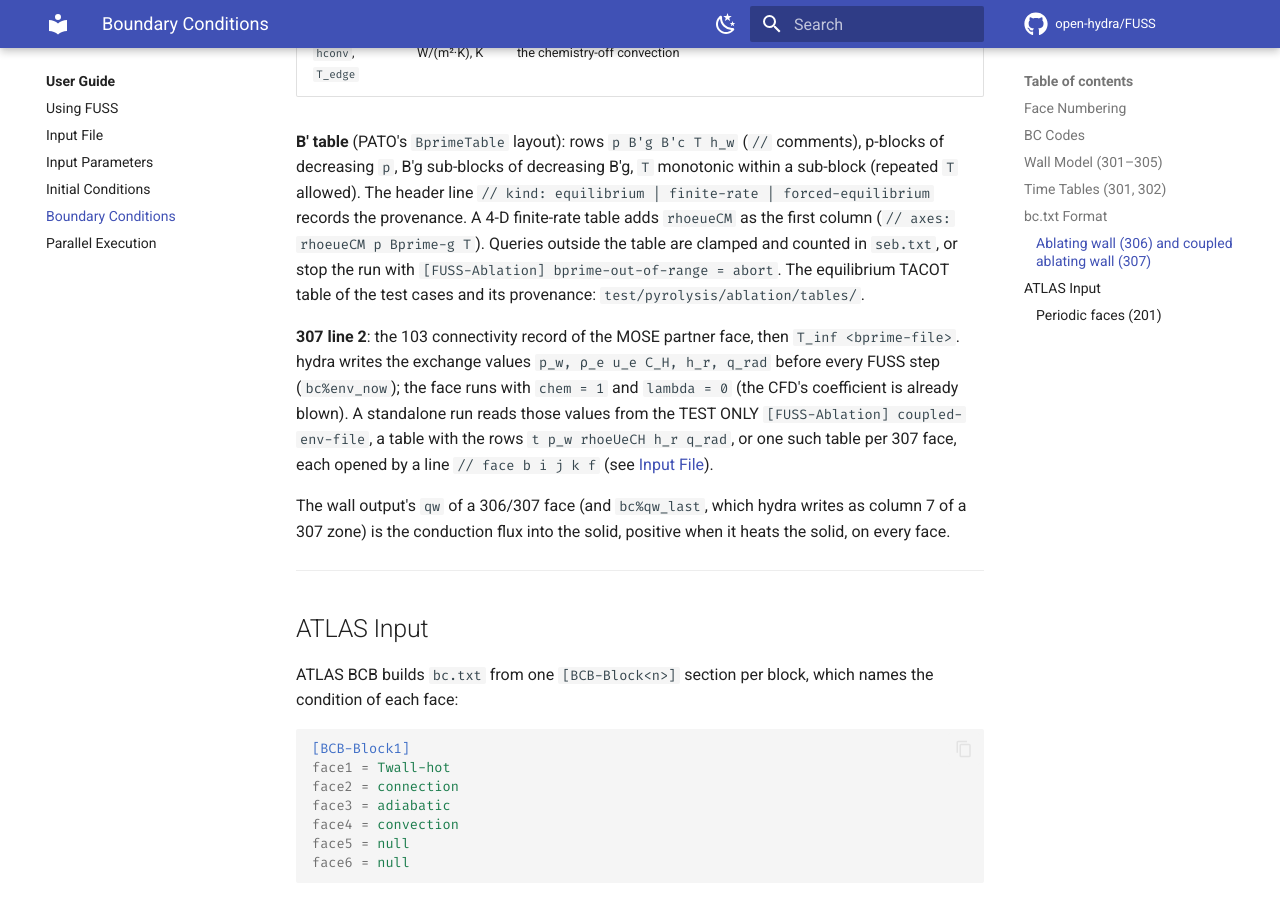
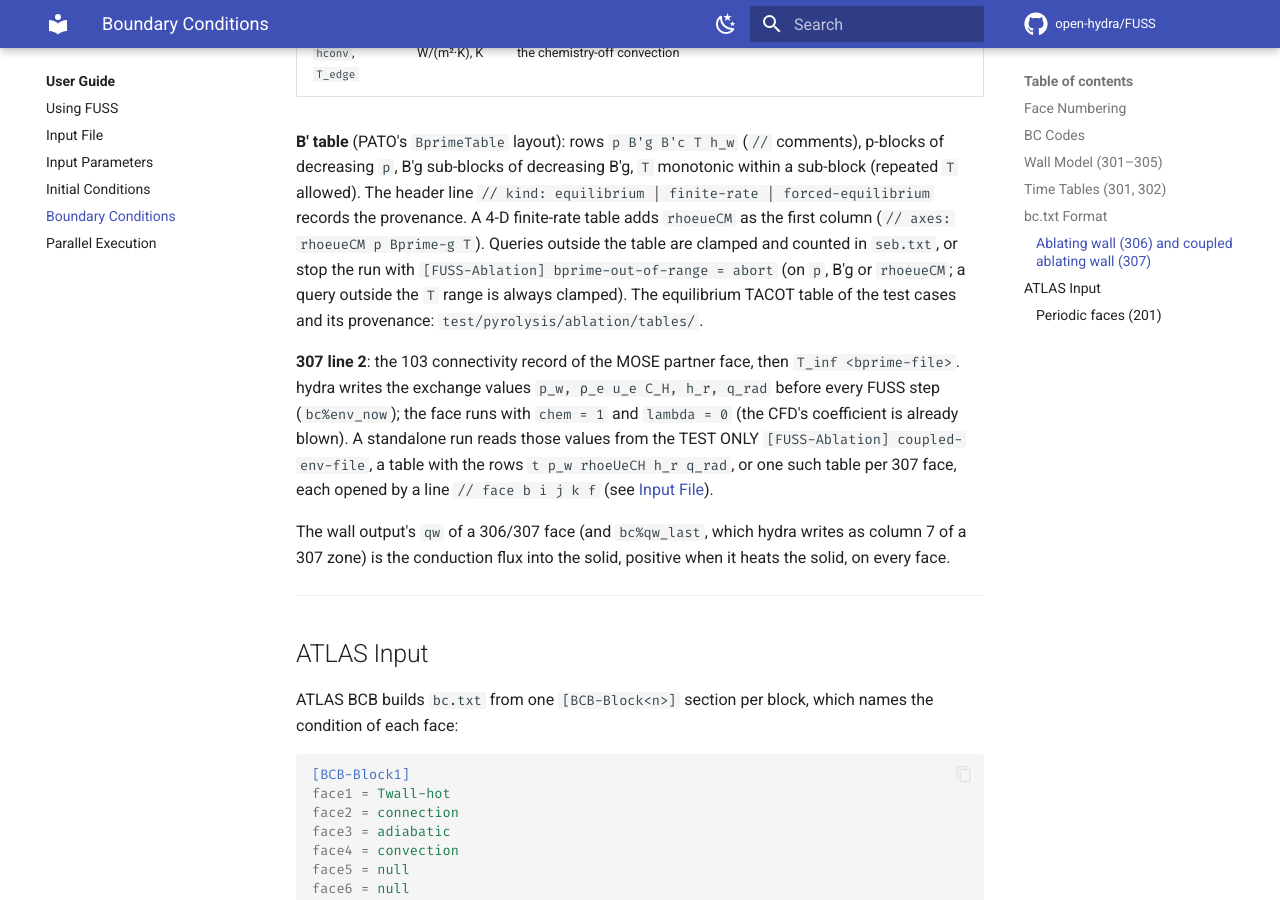
Before and after one commit to open-hydra/FUSS, an MkDocs documentation site: the page built from docs/user/boundary-conditions.md, in a window 1280 px wide and 900 px high, scrolled down 7762 px. Built offline with MkDocs 1.6.1 and Material for MkDocs 9.7.7, drawn with Linux system fonts in a browser that asks for light colours; comment, search, counter and statistics services are not loaded.

Commit message:
docs(user): four statements corrected to what the code does
The type-2 limits (the extrapolated storage coefficient falls back to its start value; the end-of-step
correction acts when the stored gas would be emptied), the exit code of the Darcy and surface-balance
iteration caps (1, not 3), and the axes on which bprime-out-of-range = abort stops (never T).

Co-Authored-By: Claude Fable 5.2 <noreply@anthropic.com>
Claude-Session: https://claude.ai/code/session_01Q6mgzZ4Em2XSijeD1s9D94

```diff
--- a/docs/user/boundary-conditions.md
+++ b/docs/user/boundary-conditions.md
@@ -195,7 +195,8 @@ clamped outside its range, evaluated once per step at the step's end time.
 sub-blocks of decreasing B′g, `T` monotonic within a sub-block (repeated `T` allowed). The header line `// kind:
 equilibrium | finite-rate | forced-equilibrium` records the provenance. A 4-D finite-rate table adds `rhoeueCM` as the
 first column (`// axes: rhoeueCM p Bprime-g T`). Queries outside the table are clamped and counted in `seb.txt`, or
-stop the run with `[FUSS-Ablation] bprime-out-of-range = abort`. The equilibrium TACOT table of the test cases and its
+stop the run with `[FUSS-Ablation] bprime-out-of-range = abort` (on `p`, B′g or `rhoeueCM`; a query outside the `T` range
+is always clamped). The equilibrium TACOT table of the test cases and its
 provenance: `test/pyrolysis/ablation/tables/`.
 
 **307 line 2**: the 103 connectivity record of the MOSE partner face, then `T_inf <bprime-file>`. hydra writes the
```
Also changed, not shown: docs/user/input.md (+3 -3 lines).
